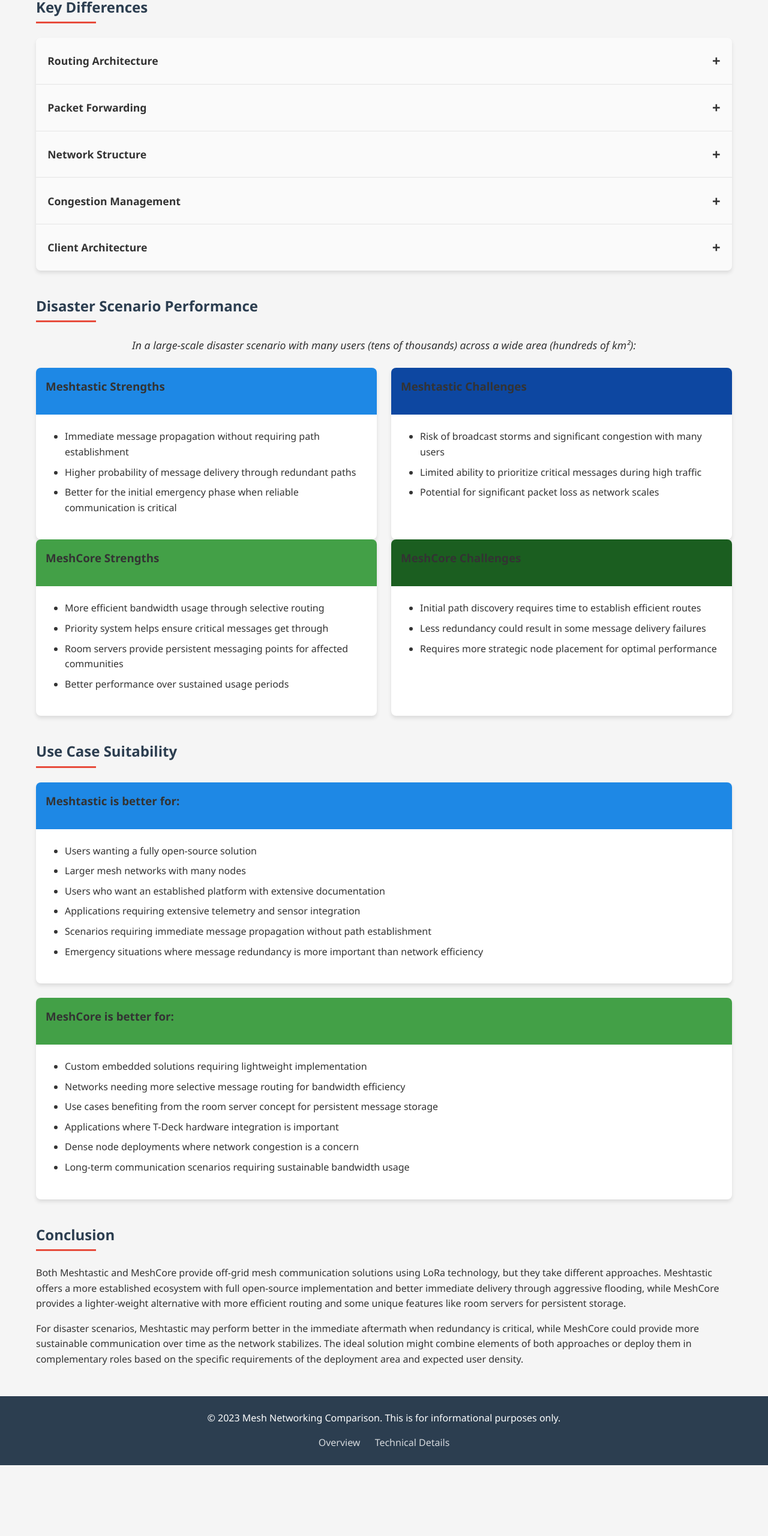
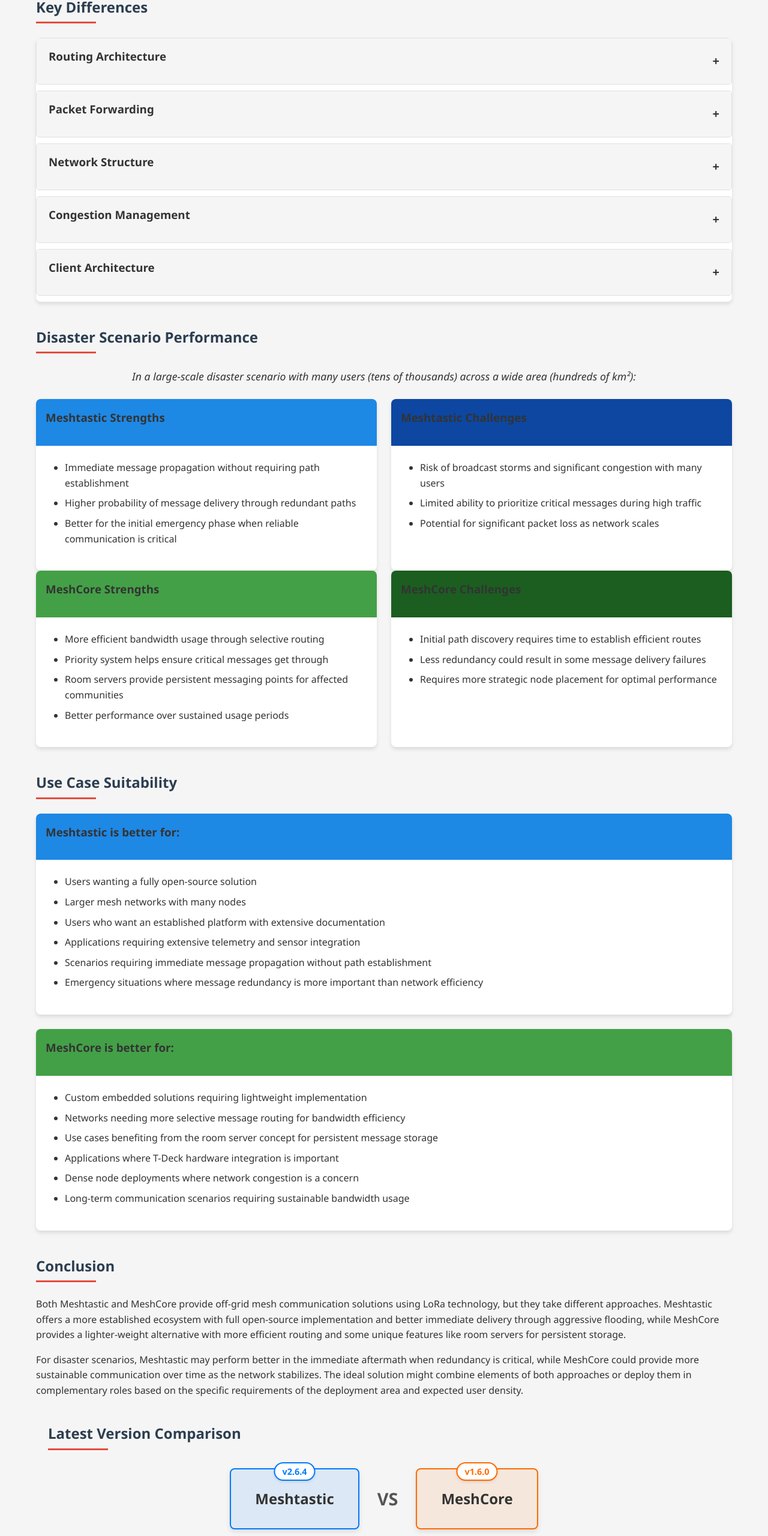
Before and after one commit to irab/mesh, a plain HTML site: page index.html in a window 1280 px wide. Shown: the part 1401-3961 px from the top of the page at 60% size. Before the commit the page ends 3843 px from the top, so only its background shows below. Drawn offline with Linux system fonts and the light colour scheme.

Commit message:
fix versions

```diff
--- a/index.html
+++ b/index.html
@@ -333,6 +333,27 @@
             <p>Both Meshtastic and MeshCore provide off-grid mesh communication solutions using LoRa technology, but they take different approaches. Meshtastic offers a more established ecosystem with full open-source implementation and better immediate delivery through aggressive flooding, while MeshCore provides a lighter-weight alternative with more efficient routing and some unique features like room servers for persistent storage.</p>
             <p>For disaster scenarios, Meshtastic may perform better in the immediate aftermath when redundancy is critical, while MeshCore could provide more sustainable communication over time as the network stabilizes. The ideal solution might combine elements of both approaches or deploy them in complementary roles based on the specific requirements of the deployment area and expected user density.</p>
         </section>
+
+        <section id="latest-versions" class="container section">
+            <h2>Latest Version Comparison</h2>
+            <div class="version-box">
+                <div class="version-badge meshtastic">
+                    <span class="version-tag">v2.6.4</span>
+                    <h3>Meshtastic</h3>
+                </div>
+                <h3 class="vs">VS</h3>
+                <div class="version-badge meshcore">
+                    <span class="version-tag">v1.6.0</span>
+                    <h3>MeshCore</h3>
+                </div>
+            </div>
+            <a href="technical.html" class="button">See Technical Comparison</a>
+        </section>
+
+        <section id="disaster-scenario" class="container section">
+            <h2>Disaster Scenario Analysis</h2>
+            <p>How would each platform perform in a large-scale disaster with 50,000 people trying to communicate over 1,000 nodes?</p>
+        </section>
     </main>
 
     <footer>
--- a/styles.css
+++ b/styles.css
@@ -294,47 +294,37 @@ tr:hover {
 }
 
 .accordion-item {
-    border-bottom: 1px solid rgba(0, 0, 0, 0.1);
-}
-
-.accordion-item:last-child {
-    border-bottom: none;
+    border: 1px solid #e0e0e0;
+    margin-bottom: 10px;
+    border-radius: 5px;
+    overflow: hidden;
 }
 
 .accordion-header {
-    padding: 1.2rem;
+    background-color: #f5f5f5;
+    padding: 15px 20px;
+    cursor: pointer;
     display: flex;
     justify-content: space-between;
     align-items: center;
-    cursor: pointer;
-    background-color: rgba(0, 0, 0, 0.02);
-    transition: background-color var(--transition-speed);
-}
-
-.accordion-header:hover {
-    background-color: rgba(0, 0, 0, 0.05);
-}
-
-.accordion-header h3 {
-    margin: 0;
-    font-size: 1.1rem;
+    font-weight: 600;
 }
 
 .accordion-icon {
-    font-size: 1.5rem;
-    font-weight: bold;
+    font-size: 20px;
+    transition: transform 0.3s;
 }
 
 .accordion-content {
-    padding: 0;
     max-height: 0;
     overflow: hidden;
-    transition: max-height var(--transition-speed), padding var(--transition-speed);
+    transition: max-height 0.3s ease-out;
+    padding: 0 20px;
 }
 
 .accordion-item.active .accordion-content {
-    padding: 1.2rem;
     max-height: 1000px;
+    padding: 20px;
 }
 
 .accordion-item.active .accordion-icon {
@@ -430,6 +420,77 @@ tr:hover {
     text-align: center;
 }
 
+/* Version Comparison Styles */
+
+.version-box {
+    display: flex;
+    justify-content: center;
+    align-items: center;
+    gap: 30px;
+    margin: 30px 0;
+}
+
+.version-badge {
+    position: relative;
+    padding: 30px 40px;
+    border-radius: 8px;
+    text-align: center;
+    min-width: 180px;
+    box-shadow: 0 4px 8px rgba(0,0,0,0.1);
+}
+
+.version-badge h3 {
+    margin: 0;
+    font-size: 1.5rem;
+}
+
+.version-badge.meshtastic {
+    background-color: rgba(0, 123, 255, 0.1);
+    border: 2px solid #007bff;
+}
+
+.version-badge.meshcore {
+    background-color: rgba(255, 107, 0, 0.1);
+    border: 2px solid #ff6b00;
+}
+
+.version-tag {
+    position: absolute;
+    top: -12px;
+    left: 50%;
+    transform: translateX(-50%);
+    background-color: #fff;
+    padding: 2px 12px;
+    border-radius: 20px;
+    font-weight: bold;
+    font-size: 0.9rem;
+    box-shadow: 0 2px 4px rgba(0,0,0,0.1);
+}
+
+.version-badge.meshtastic .version-tag {
+    color: #007bff;
+    border: 2px solid #007bff;
+}
+
+.version-badge.meshcore .version-tag {
+    color: #ff6b00;
+    border: 2px solid #ff6b00;
+}
+
+h3.vs {
+    font-size: 1.8rem;
+    color: #555;
+    margin: 0;
+}
+
+.version-description {
+    text-align: center;
+    max-width: 800px;
+    margin: 0 auto 30px;
+    line-height: 1.6;
+    font-size: 1.1rem;
+}
+
 /* Responsive Adjustments */
 @media (max-width: 768px) {
     header h1 {
@@ -456,6 +517,15 @@ tr:hover {
 
     .card, .comparison-item {
         min-width: 100%;
+    }
+
+    .version-box {
+        flex-direction: column;
+        gap: 50px;
+    }
+
+    h3.vs {
+        transform: rotate(90deg);
     }
 }
 
```
Also changed, not shown: technical.html (+2 -2 lines).
